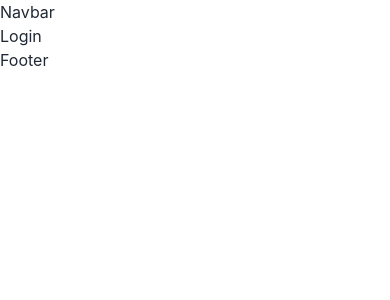
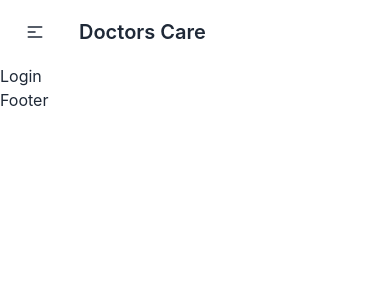
Before and after one commit to KawsarAlHasan/doctors-care, a React (Create React App) app: page /login in a window 390 px wide. Shown: the top 300 px of the page. Built offline with nearby package versions, Linux system fonts and the light colour scheme.

Commit message:
added responsive navbar

```diff
--- a/src/App.js
+++ b/src/App.js
@@ -1,10 +1,10 @@
-import { RouterProvider } from 'react-router-dom';
-import './App.css';
-import router from './routes/Routes';
+import { RouterProvider } from "react-router-dom";
+import "./App.css";
+import router from "./routes/Routes";
 
 function App() {
   return (
-    <div >
+    <div className="max-w-[1440px] mx-auto">
       <RouterProvider router={router}></RouterProvider>
     </div>
   );
--- a/src/components/Navbar.js
+++ b/src/components/Navbar.js
@@ -1,9 +1,62 @@
-import React from 'react'
+import React from "react";
+import { Link } from "react-router-dom";
 
 function Navbar() {
+  const menuItems = (
+    <React.Fragment>
+      <li>
+        <Link to="/">Home</Link>
+      </li>
+      <li>
+        <Link to="/appointment">Appointment</Link>
+      </li>
+      <li>
+        <Link to="/about">About</Link>
+      </li>
+      <li>
+        <Link to="/reviews">Reviews</Link>
+      </li>
+      <li>
+        <Link to="/login">Login</Link>
+      </li>
+    </React.Fragment>
+  );
   return (
-    <div>Navbar</div>
-  )
+    <div className="navbar bg-base-100">
+      <div className="navbar-start">
+        <div className="dropdown">
+          <label tabIndex={0} className="btn btn-ghost lg:hidden">
+            <svg
+              xmlns="http://www.w3.org/2000/svg"
+              className="h-5 w-5"
+              fill="none"
+              viewBox="0 0 24 24"
+              stroke="currentColor"
+            >
+              <path
+                strokeLinecap="round"
+                strokeLinejoin="round"
+                strokeWidth="2"
+                d="M4 6h16M4 12h8m-8 6h16"
+              />
+            </svg>
+          </label>
+          <ul
+            tabIndex={0}
+            className="menu menu-sm dropdown-content mt-3 p-2 shadow bg-base-100 rounded-box w-52"
+          >
+            {menuItems}
+          </ul>
+        </div>
+        <Link to="/" className="btn btn-ghost normal-case text-xl">
+          Doctors Care
+        </Link>
+      </div>
+      <div className="navbar-center hidden lg:flex">
+        <ul className="menu menu-horizontal px-1">{menuItems}</ul>
+      </div>
+    </div>
+  );
 }
 
-export default Navbar
+export default Navbar;
```
